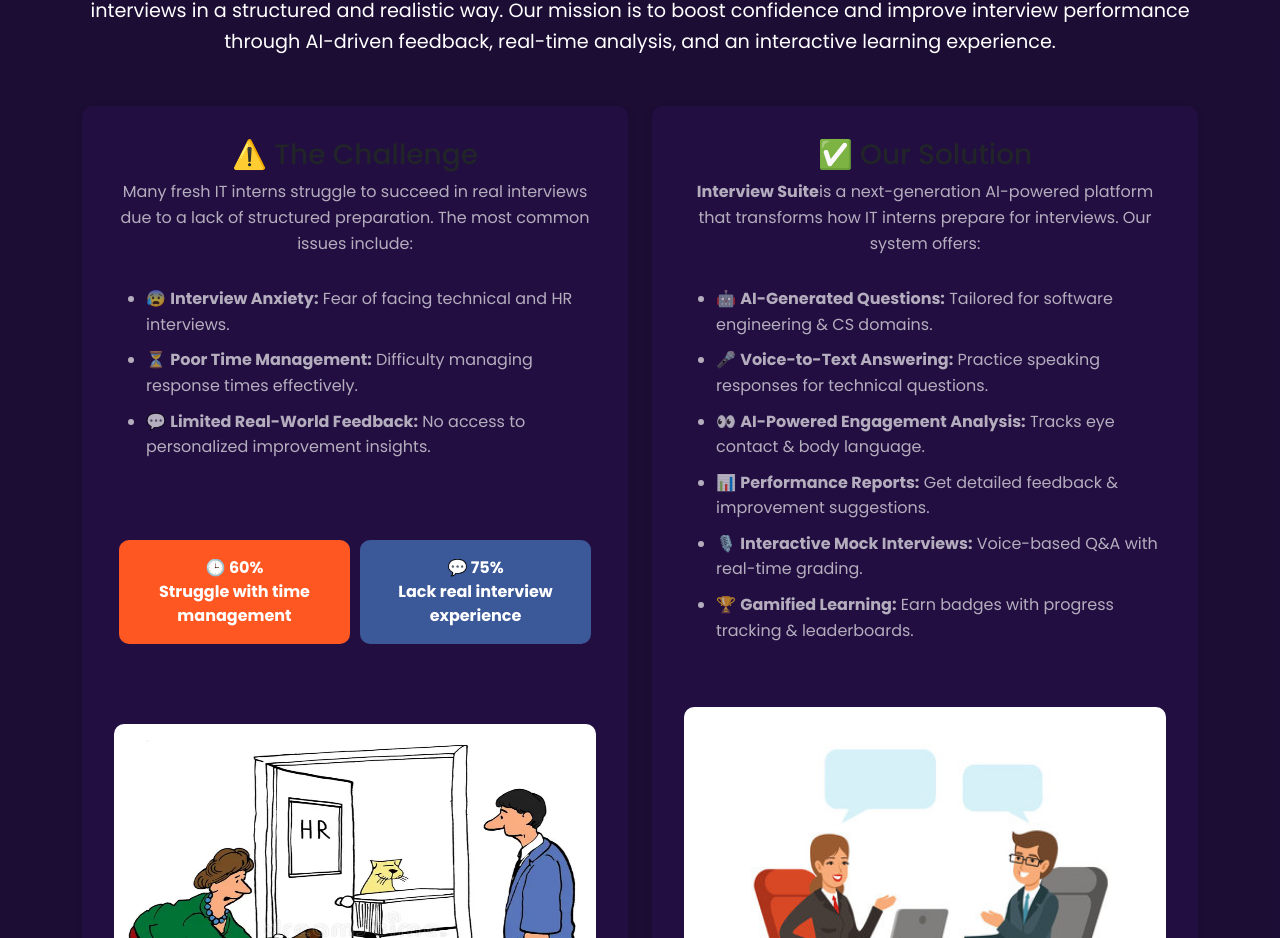
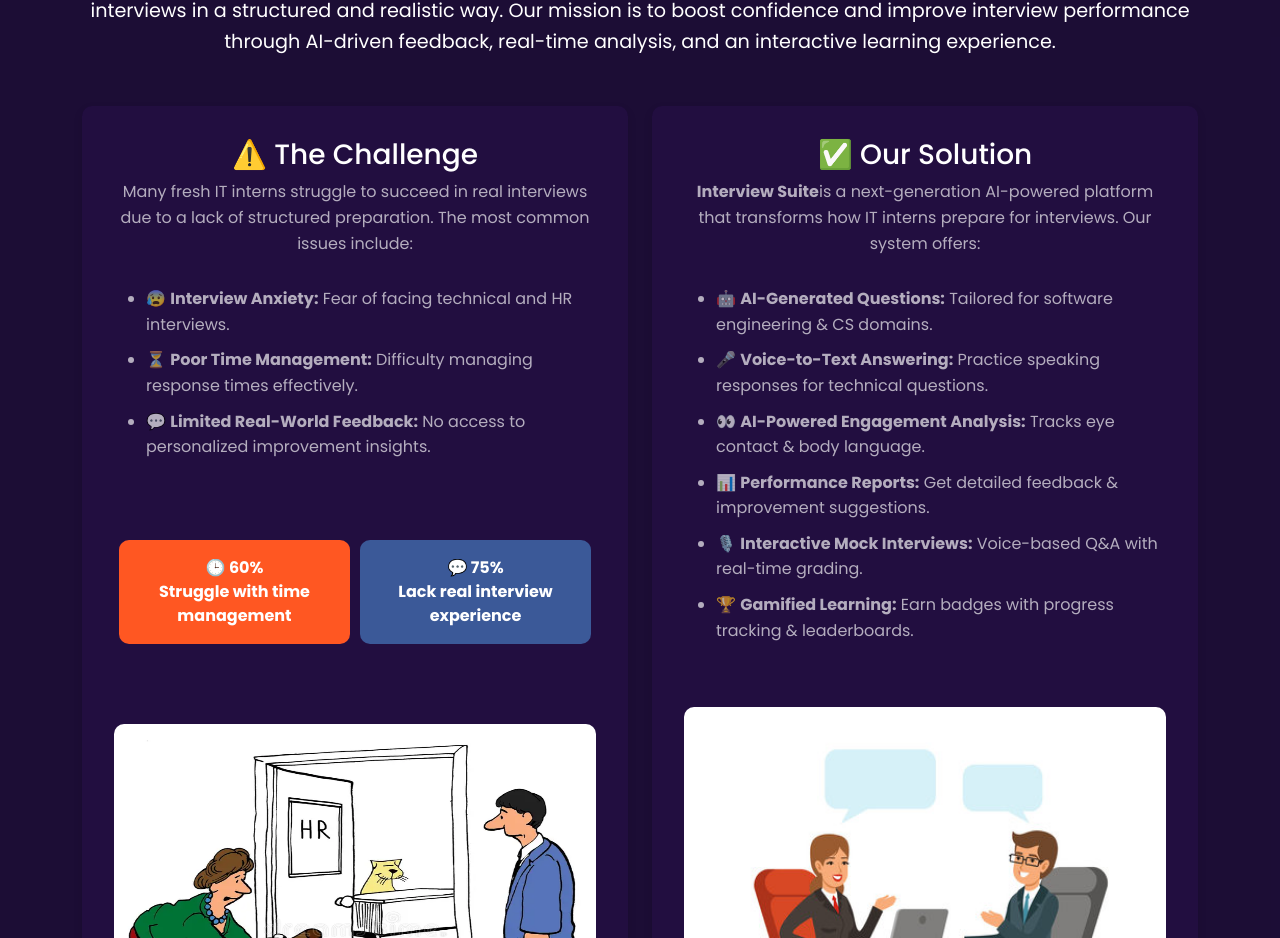
Before and after one commit to danu2003-cy/Interview-Suite-SDGP-CS75-Marketing-Site, a React (Vite) app: page / in a window 1280 px wide. Shown: the part 4028-4966 px from the top of the page. Built offline with nearby package versions, Linux system fonts and the light colour scheme.

Commit message:
change challange & solution text color

```diff
--- a/src/components/Vision/Vision.jsx
+++ b/src/components/Vision/Vision.jsx
@@ -24,7 +24,7 @@
           {/* Challenge */}
           <Col md={6} className="challenge">
             <div className="content-box">
-              <h3>⚠️ The Challenge</h3>
+              <h3 className="text-white">⚠️ The Challenge</h3>
               <p>
               Many fresh IT interns struggle to succeed in real interviews due to a lack of structured preparation.
                 The most common issues include:
@@ -49,7 +49,7 @@
           {/* Solution */}
           <Col md={6} className="solution">
             <div className="content-box">
-              <h3>✅ Our Solution</h3>
+              <h3 className="text-white">✅ Our Solution</h3>
               <p>
                 <strong>Interview Suite</strong>is a next-generation AI-powered platform that transforms how IT interns prepare for interviews.
                 Our system offers:
```
